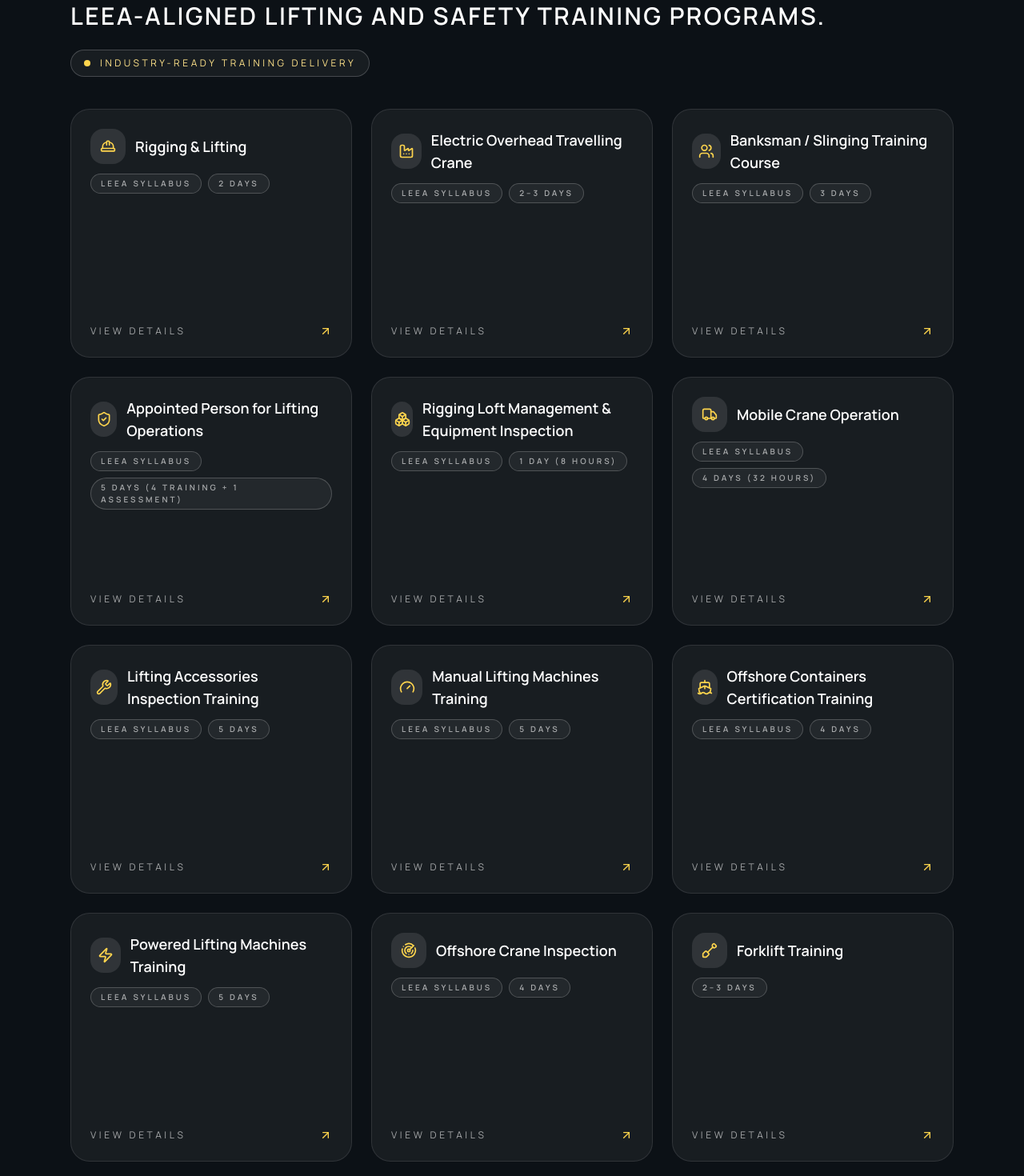
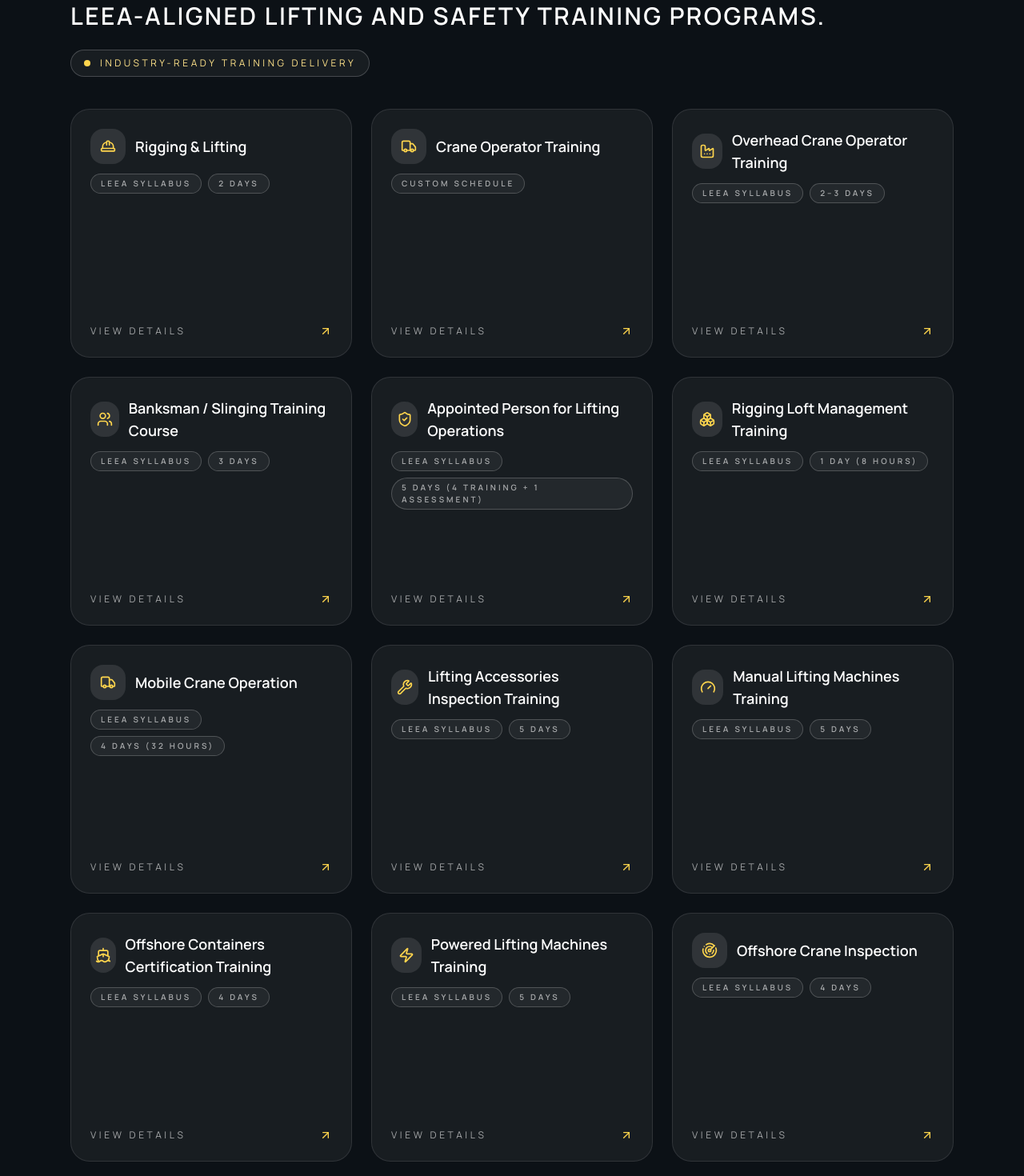
Before and after one commit to Coldcolin/rayjay.ng, a React (Vite) app: page / in a window 1280 px wide. Shown: the part 2020-3490 px from the top of the page at 80% size. Built offline with nearby package versions, Linux system fonts and the light colour scheme.

Commit message:
updated services

```diff
--- a/src/App.tsx
+++ b/src/App.tsx
@@ -90,7 +90,7 @@
 
 const stats = [
   { label: "Indigenous Strength", value: "100% Local Content" },
-  { label: "CAC Registration", value: "RC 2621639" },
+  { label: "CAC Registration", value: "RC 1621639" },
   { label: "Quality System", value: "ISO 9001:2015 Aligned" },
   { label: "Regional Reach", value: "West Africa Focus" },
 ]
@@ -377,7 +377,7 @@
           <Anchor className="size-4 text-ember-400" />
           <span>Rayjay Multinational Company Limited</span>
         </div>
-        <span>CAC RC 2621639 • 100% Indigenous • ISO 9001:2015 Aligned</span>
+        <span>CAC RC 1621639 • 100% Indigenous • ISO 9001:2015 Aligned</span>
       </div>
     </footer>
   )
@@ -760,7 +760,7 @@
                   </div>
                   <div className="min-w-0 pt-0.5">
                     <p className="font-mono text-2xl font-bold tracking-tight text-ink-950">
-                      RC 2621639
+                      RC 1621639
                     </p>
                     <p className="mt-1 text-[11px] font-semibold uppercase tracking-[0.25em] text-sea-600">
                       CAC Verified · Nigeria
--- a/src/data/services.ts
+++ b/src/data/services.ts
@@ -42,19 +42,21 @@
     title: "Rigging & Lifting",
     slug: "rigging-lifting",
     summary:
-      "Introductory training for personnel with little or no experience in rigging and lifting operations.",
+      "Essential skills to safely move heavy loads, reducing risks of accidents and equipment damage.",
     description:
-      "Introductory training for personnel with little or no experience in rigging and lifting operations. Focuses on mechanical lifting equipment such as chain blocks, lever hoists, tirfors, shackles, slings, and wire ropes.",
+      "Equips personnel with essential skills to safely move heavy loads, reducing risks of accidents and equipment damage across construction, oil & gas, and manufacturing environments.",
     duration: "2 days",
-    entryRequirements: "None",
+    entryRequirements:
+      "Personnel working in construction, oil & gas, and manufacturing industries.",
     courseContent: [
-      "Rigging principles",
-      "Hazards and risks",
-      "Legislation awareness",
-      "Practice of rigging operations",
+      "Equipment inspection",
+      "Load weight calculation",
+      "Sling selection",
+      "Proper signaling",
     ],
     assessmentMethod: "Written exam and practical observation.",
     syllabus: "LEEA Syllabus",
+    notes: ["Theory sessions supported by hands-on rigging and lifting practice."],
     heroImage: {
       src: "https://www.altrad.com/files/medias/services/4-Mechanical/Lifting%20and%20rigging.jpg",
       alt: "Rigging equipment and lifting slings",
@@ -62,24 +64,51 @@
     icon: HardHat,
   },
   {
-    title: "Electric Overhead Travelling Crane",
+    title: "Crane Operator Training",
+    slug: "crane-operator-training",
+    summary:
+      "Program to ensure safe and efficient operation of heavy lifting machinery across construction, shipping, manufacturing, and oil & gas sectors.",
+    description:
+      "This program ensures safe and efficient operation of heavy lifting machinery across construction, shipping, manufacturing, and oil & gas sectors.",
+    duration: "Custom schedule",
+    entryRequirements:
+      "Personnel responsible for operating cranes in industrial environments.",
+    courseContent: [
+      "Crane mechanics and load calculations",
+      "Load chart interpretation",
+      "Rigging principles",
+      "Safety regulations and compliance",
+    ],
+    assessmentMethod: "Assessment method tailored to client requirements.",
+    notes: [
+      "Classroom instruction covering crane systems and safety standards.",
+      "Hands-on training with supervised crane operation, precision lifting, and manoeuvring in varied site conditions.",
+    ],
+    heroImage: {
+      src: "/HeavyLifting.png",
+      alt: "Crane lifting heavy equipment on site",
+    },
+    icon: Truck,
+  },
+  {
+    title: "Overhead Crane Operator Training",
     slug: "electric-overhead-travelling-crane",
     summary:
-      "Training for personnel required to operate overhead cranes, delivered on client sites.",
+      "Knowledge and skills to safely operate bridge, gantry, and monorail cranes with a focus on compliance, inspections, and load handling.",
     description:
-      "Training for personnel required to operate overhead cranes. Delivered only on client sites.",
+      "Provides knowledge and skills to safely operate bridge, gantry, and monorail cranes with a focus on compliance, inspections, and load handling.",
     duration: "2–3 days",
-    entryRequirements: "None",
+    entryRequirements:
+      "Personnel operating overhead cranes in construction, manufacturing, or shipping.",
     courseContent: [
-      "Legislation",
-      "Force influences",
-      "Load estimation",
-      "Center of gravity",
-      "Sling configurations",
+      "Rigging techniques and hand signals",
+      "Hazard awareness",
+      "Pre-use inspections",
+      "Safe lifting operations",
     ],
     assessmentMethod: "Written exam and practical observation.",
     syllabus: "LEEA Syllabus",
-    notes: ["Delivered only on client sites."],
+    notes: ["Classroom theory combined with practical evaluations."],
     heroImage: {
       src: "https://s.alicdn.com/@sc04/kf/Hc3e82c0921f140f49cd9285913d2f834S/Industrial-Warehouse-Electric-Double-Girder-Overhead-Hoist-European-Bridge-Crane-Traveling-Foundry-Casting-Overhead-Crane.jpg",
       alt: "Overhead crane in an industrial facility",
@@ -90,18 +119,21 @@
     title: "Banksman / Slinging Training Course",
     slug: "banksman-slinging-training",
     summary:
-      "Hands-on knowledge for Slingers, Signallers, and Riggers working with crane lifting operations.",
+      "Prepares personnel to safely secure loads and direct crane movements in construction and oil & gas environments.",
     description:
-      "Course for personnel working as Slingers/Signallers or Riggers. Provides hands-on knowledge of lifting operations involving cranes.",
+      "Prepares personnel to safely secure loads (slinger) and direct crane movements (banksman) in industries such as construction and oil & gas.",
     duration: "3 days",
-    entryRequirements: "None",
+    entryRequirements:
+      "Individuals working as slingers or banksmen in lifting operations.",
     courseContent: [
-      "Duties of a Slinger/Banksman",
-      "Safe lifting operations",
-      "Accident prevention",
+      "Lifting regulations (LOLER)",
+      "Rigging techniques",
+      "Hand signals and radio communication",
+      "Safe load handling",
     ],
     assessmentMethod: "Written exam (closed book) and practical observation.",
     syllabus: "LEEA Syllabus",
+    notes: ["Classroom instruction and supervised practical exercises."],
     heroImage: {
       src: "https://clydetrainingsolutions.com/wp-content/uploads/2024/02/OPITO-Banksman-Slinger.webp",
       alt: "Signaler guiding a crane lift",
@@ -135,21 +167,22 @@
     icon: ShieldCheck,
   },
   {
-    title: "Rigging Loft Management & Equipment Inspection",
+    title: "Rigging Loft Management Training",
     slug: "rigging-loft-management-equipment-inspection",
     summary:
-      "Training for Rigging Loft Controllers on loft setup, management, and equipment organization.",
+      "Prepares personnel to control, inspect, and maintain lifting equipment such as slings, shackles, and hoists in offshore or construction environments.",
     description:
-      "Designed for individuals managing rigging lofts as Rigging Loft Controllers.",
+      "Prepares personnel to control, inspect, and maintain lifting equipment such as slings, shackles, and hoists in offshore or construction environments.",
     duration: "1 day (8 hours)",
-    entryRequirements: "None",
+    entryRequirements: "Personnel responsible for managing rigging lofts.",
     courseContent: [
-      "Loft setup",
-      "Management skills",
-      "Equipment organization",
+      "Loft organization and equipment control",
+      "Inspection procedures",
+      "Maintenance practices",
     ],
     assessmentMethod: "Written test and practical observation.",
     syllabus: "LEEA Syllabus",
+    notes: ["Classroom instruction and practical loft management exercises."],
     heroImage: {
       src: "https://primeliftsafetyng.com/wp-content/uploads/2020/09/Rigging-Loft-Management-Training.jpg",
       alt: "Rigging equipment organized in a workshop",
@@ -291,16 +324,26 @@
     icon: Radar,
   },
   {
-    title: "Forklift Training",
+    title: "Forklift Operator Training",
     slug: "forklift-training",
     summary:
-      "Introductory forklift training covering theory, practical skills, and final assessment.",
+      "Mandatory safety training for personnel operating powered industrial trucks to prevent accidents such as tipovers and collisions.",
     description:
-      "Introductory forklift training for personnel with no prior experience. Covers theory, practical skills, and final assessment.",
+      "Mandatory safety training for personnel operating powered industrial trucks, designed to prevent accidents such as tipovers and collisions in construction and oil & gas environments.",
     duration: "2–3 days",
-    entryRequirements: "None",
-    courseContent: ["Forklift operation", "Safety procedures", "Load handling"],
+    entryRequirements:
+      "Employees required to operate forklifts in industrial settings.",
+    courseContent: [
+      "Forklift mechanics and load handling",
+      "Load chart interpretation",
+      "Rigging principles",
+      "Safety regulations",
+    ],
     assessmentMethod: "Written and practical assessment.",
+    notes: [
+      "Classroom instruction covering forklift systems and safety standards.",
+      "Hands-on training with supervised forklift operation, precision lifting, and maneuvering in site conditions.",
+    ],
     heroImage: {
       src: "https://allpurposeforklifttraining.com/images/forklift-dock-loader.jpg",
       alt: "Forklift operating in a warehouse",
@@ -348,24 +391,49 @@
     icon: Compass,
   },
   {
+    title: "Scaffold Erection and Inspection Training",
+    slug: "scaffold-erection-inspection-training",
+    summary:
+      "Covers scaffold safety requirements, components, erection, use, and dismantling of supported and suspended scaffolds.",
+    description:
+      "Covers scaffold safety requirements, components, erection, use, and dismantling of supported and suspended scaffolds.",
+    duration: "Custom schedule",
+    entryRequirements:
+      "Personnel involved in scaffold erection, use, and inspection.",
+    courseContent: [
+      "Safe erection and dismantling procedures",
+      "Scaffold use guidelines",
+      "Inspection techniques for supported and suspended scaffolds",
+      "Hazard awareness and compliance",
+    ],
+    assessmentMethod: "Assessment method tailored to client requirements.",
+    notes: [
+      "Classroom instruction and practical scaffold erection/inspection exercises.",
+    ],
+    heroImage: {
+      src: "https://www.thesafetymaster.com/wp-content/uploads/2023/06/WhatsApp-Image-2023-06-07-at-9.52.09-AM.jpeg",
+      alt: "Scaffold structure on a construction site",
+    },
+    icon: HardHat,
+  },
+  {
     title: "Lift Planning",
     slug: "lift-planning",
     summary:
-      "Course for professionals planning and supervising high-risk lifting operations.",
+      "Teaches personnel how to design, document, and supervise crane and lifting operations in compliance with industry standards and BS 7121.",
     description:
-      "Course for professionals planning and supervising high-risk lifting operations.",
+      "Teaches personnel how to design, document, and supervise crane and lifting operations in compliance with industry standards and BS 7121.",
     duration: "3 days (2 training + 1 assessment)",
-    entryRequirements: "None",
+    entryRequirements:
+      "Supervisors, engineers, and planners involved in lifting operations.",
     courseContent: [
-      "Roles and responsibilities",
-      "Crane selection",
-      "Site preparation",
-      "Lift planning",
-      "Calculations",
-      "Documentation",
-      "Practical lift execution",
+      "Load assessment and rigging selection",
+      "Crane configuration and ground stability",
+      "Risk management and documentation",
+      "Safe lift execution",
     ],
     assessmentMethod: "Written lift plan and supervised practical lift.",
+    notes: ["Classroom theory and supervised practical lift planning."],
     heroImage: {
       src: "https://primeliftsafetyng.com/wp-content/uploads/2024/05/Lifting-Operation-Planning.png",
       alt: "Engineers reviewing a lift plan on site",
```
